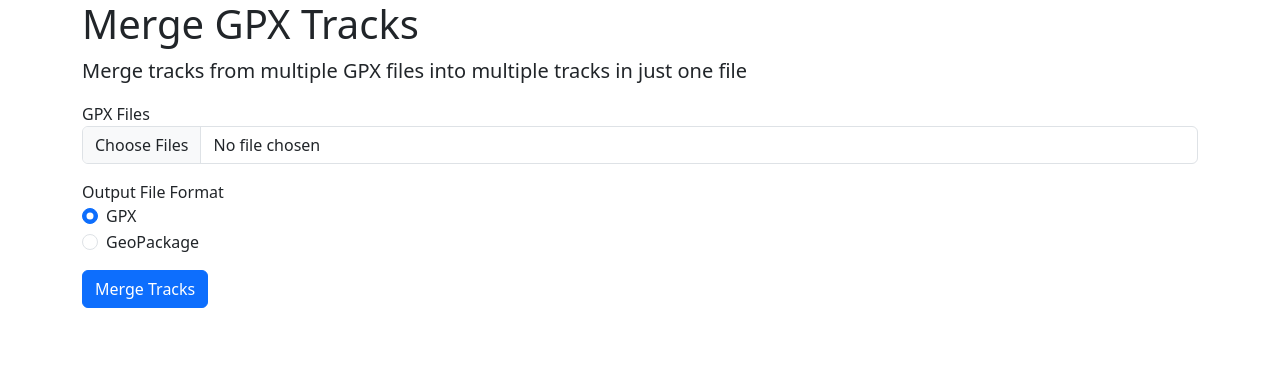
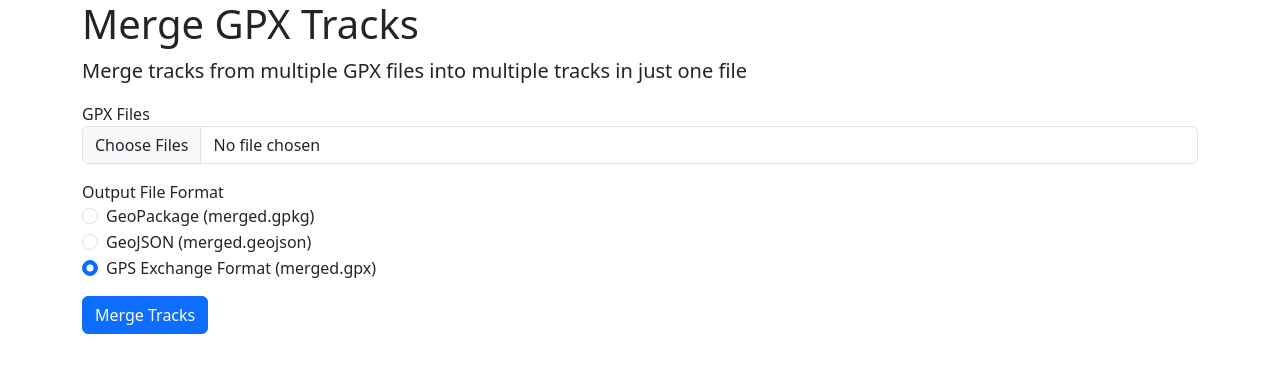
Before and after one commit to lostmapper/tools.lostmapper.com, a Flask app: page /merge-gpx-tracks in a window 1280 px wide. Shown: the top 373 px of the page. Run offline with Flask 3, Linux system fonts and the light colour scheme.

Commit message:
Programmatically generate list of output formats

```diff
--- a/app.py
+++ b/app.py
@@ -11,8 +11,9 @@ import pandas
 app = Flask(__name__)
 
 formats = {
-    "gpx": {"extension": "gpx", "driver": "GPX"},
-    "gpkg": {"extension": "gpkg", "driver": "GPKG"},
+    "gpkg": {"name": "GeoPackage", "extension": "gpkg", "driver": "GPKG"},
+    "geojson": {"name": "GeoJSON", "extension": "geojson", "driver": "GeoJSON"},
+    "gpx": {"name": "GPS Exchange Format", "extension": "gpx", "driver": "GPX"},
 }
 
 
@@ -25,19 +26,19 @@ def index():
 @app.get("/merge-gpx-tracks")
 def get_merge_gpx_tracks():
     """Renders Merge GPX Tracks form"""
-    return render_template("merge-gpx-tracks.html")
+    return render_template("merge-gpx-tracks.html", formats=formats)
 
 
 @app.post("/merge-gpx-tracks")
 def post_merge_gpx_tracks():
     """Processes Merge GPX Tracks form"""
+    files = request.files.getlist("files")
+    extension = formats[request.form["format"]]["extension"]
+    driver = formats[request.form["format"]]["driver"]
+
     merged_tracks = geopandas.GeoDataFrame(
         columns=["name", "type", "geometry"], geometry="geometry"
     )
-
-    files = request.files.getlist("files")
-    merged_filename = f"merged.{formats[request.form['format']]['extension']}"
-    driver = formats[request.form["format"]]["driver"]
 
     for filename in files:
         tracks = geopandas.read_file(filename, layer="tracks")
@@ -46,6 +47,7 @@ def post_merge_gpx_tracks():
         )
 
     with tempfile.TemporaryDirectory() as temp_dir:
+        merged_filename = f"merged.{extension}"
         merged_file = Path(temp_dir) / merged_filename
 
         merged_tracks.to_file(merged_file, driver=driver)
--- a/templates/merge-gpx-tracks.html
+++ b/templates/merge-gpx-tracks.html
@@ -15,19 +15,15 @@
 
     <div class="mb-3">
         <label>Output File Format</label>
+        {% for format in formats -%}
         <div class="form-check">
-            <input class="form-check-input" type="radio" name="format" id="gpx" value="gpx" required checked>
-            <label class="form-check-label" for="gpx">
-                GPX
+            <input class="form-check-input" type="radio" name="format" id="{{ format }}" value="{{ format }}" required
+                   checked>
+            <label class="form-check-label" for="{{ format }}">
+                {{ formats[format].name }} (merged.{{ formats[format].extension }})
             </label>
         </div>
-        <div class="form-check">
-            <input class="form-check-input" type="radio" name="format" id="gpkg" value="gpkg">
-            <label class="form-check-label" for="gpkg">
-                GeoPackage
-            </label>
-        </div>
-
+        {% endfor %}
     </div>
 
     <button type="submit" class="btn btn-primary">Merge Tracks</button>
```
